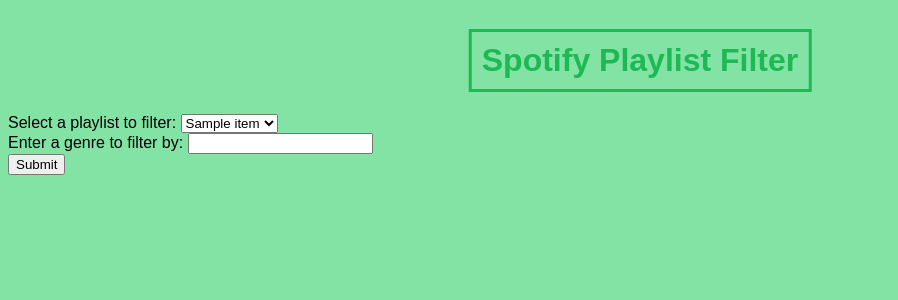
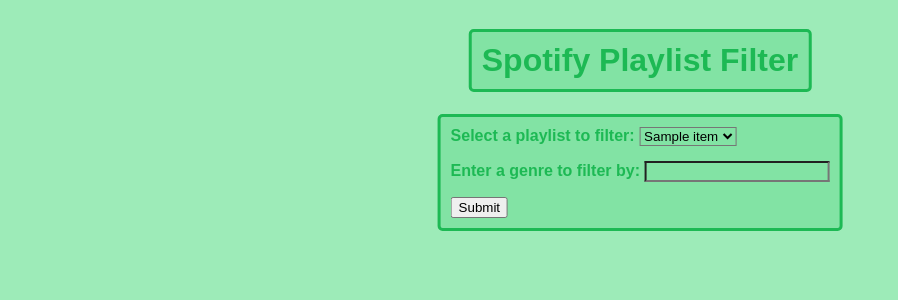
Before and after one commit to npoggio/SpotifyPlaylistFilter, a Flask app: template templates/index.html in a window 1280 px wide. Shown: the top 300 px of the page, without its empty margins (0-898 px from the left). Run offline with Flask 3, Linux system fonts and the light colour scheme; the template is opened without the code that fills it: most values are stand-ins (such as "Sample title", 1, 10 or a date in 2020).

Commit message:
separated and added color to input fields

```diff
--- a/static/style.css
+++ b/static/style.css
@@ -1,5 +1,5 @@
 body {
-    background-color: #82e3a4;
+    background-color: #9debb8;
     font-family: "GothamMediumItalic", sans-serif;
 
 }
@@ -8,11 +8,34 @@ body {
     display: inline-block;
     padding: 10px;
     border: 3px solid #1DB954;
+    border-radius: 5px;
     position: relative;
 
     top: 50%;
-    left: 50%;
+    left: 50%;position: relative;
 
     transform: translate(-50%);
-    color: #1DB954
+    color: #1DB954;
+    background-color: #82e3a4;
 }
+
+.prompt {
+    position: relative;
+    display: inline-block;
+    font-weight: bold;
+    top: 50%;
+    left: 50%;
+    transform: translate(-50%);
+
+    padding: 10px;
+    border: 3px solid #1DB954;
+    border-radius: 5px;
+
+    color: #1DB954;
+    background-color: #82e3a4;
+}
+
+.selection {
+    background-color: #82e3a4;
+    margin-bottom: 15px;
+}
--- a/templates/index.html
+++ b/templates/index.html
@@ -8,20 +8,24 @@
     <div class="box">
         <h1 class="website_title"> Spotify Playlist Filter</h1>
     </div>
+    <div class="prompt">
+        <form method="POST" action="{{ url_for('retrieve_filter') }}">
 
-    <form method="POST" action="{{ url_for('retrieve_filter') }}">
             <label for="dropdown">Select a playlist to filter:</label>
-        <select id="dropdown" name="selected_playlist">
+            <select class="selection" id="dropdown" name="selected_playlist">
                 {% for item in dropdown_items %}
                 <option value="{{ item }}">{{ item }}</option>
                 {% endfor %}
             </select>
+
+
             <br>
                 <label for="text_input">Enter a genre to filter by:</label>
-        <input type="text" id="text_input" name="selected_genre" required autocomplete="off">
+                <input class="selection" type="text" id="text_input" name="selected_genre" required autocomplete="off">
             <br>
+
             <input type="submit" name="select_button" value="Submit">
         </form>
-
+    </div>
 </body>
 </html>
```
Lines whose indentation alone changed are shown as unchanged.
